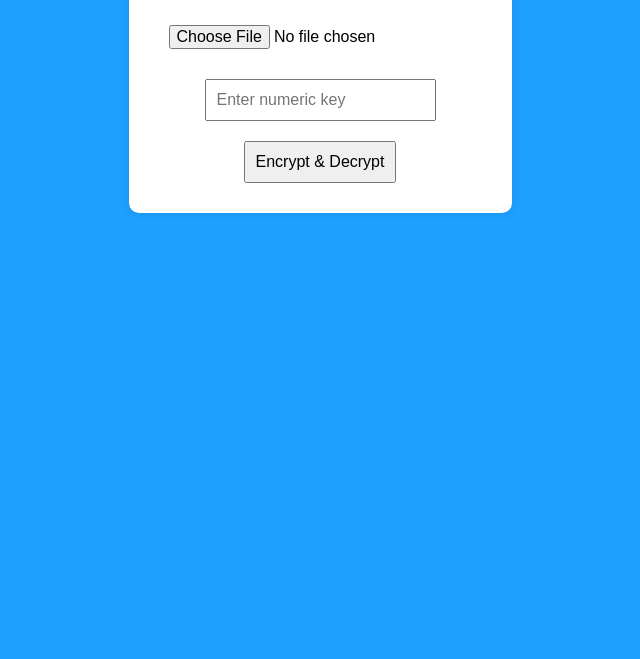
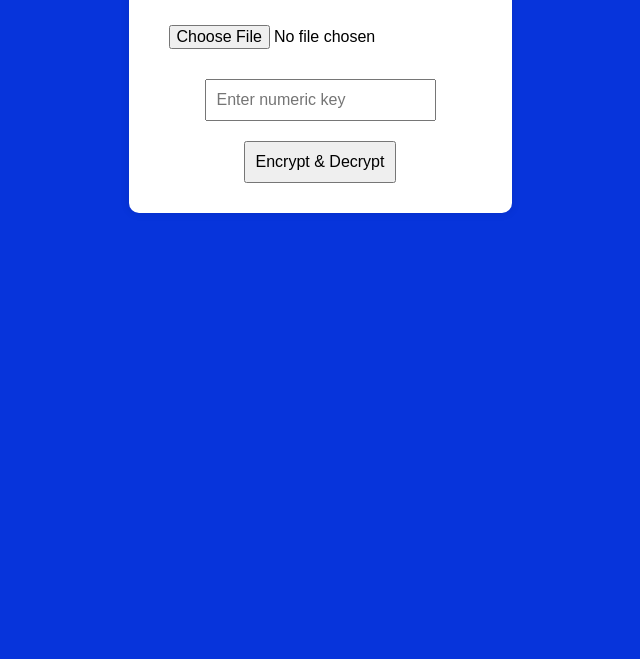
Before and after one commit to CreaterAlankar7/E-key, a plain HTML site: page index.html in a window 1280 px wide. Shown: the part 141-800 px from the top of the page, without its empty margins (320-960 px from the left). Drawn offline with Linux system fonts and the light colour scheme.

Commit message:
Update index.html

```diff
--- a/index.html
+++ b/index.html
@@ -8,7 +8,7 @@
         body {
             font-family: Arial, sans-serif;
             text-align: center;
-            background-color: #1ea0ff;
+            background-color: #0734db;
         }
         .container {
             margin-top: 50px;
```
